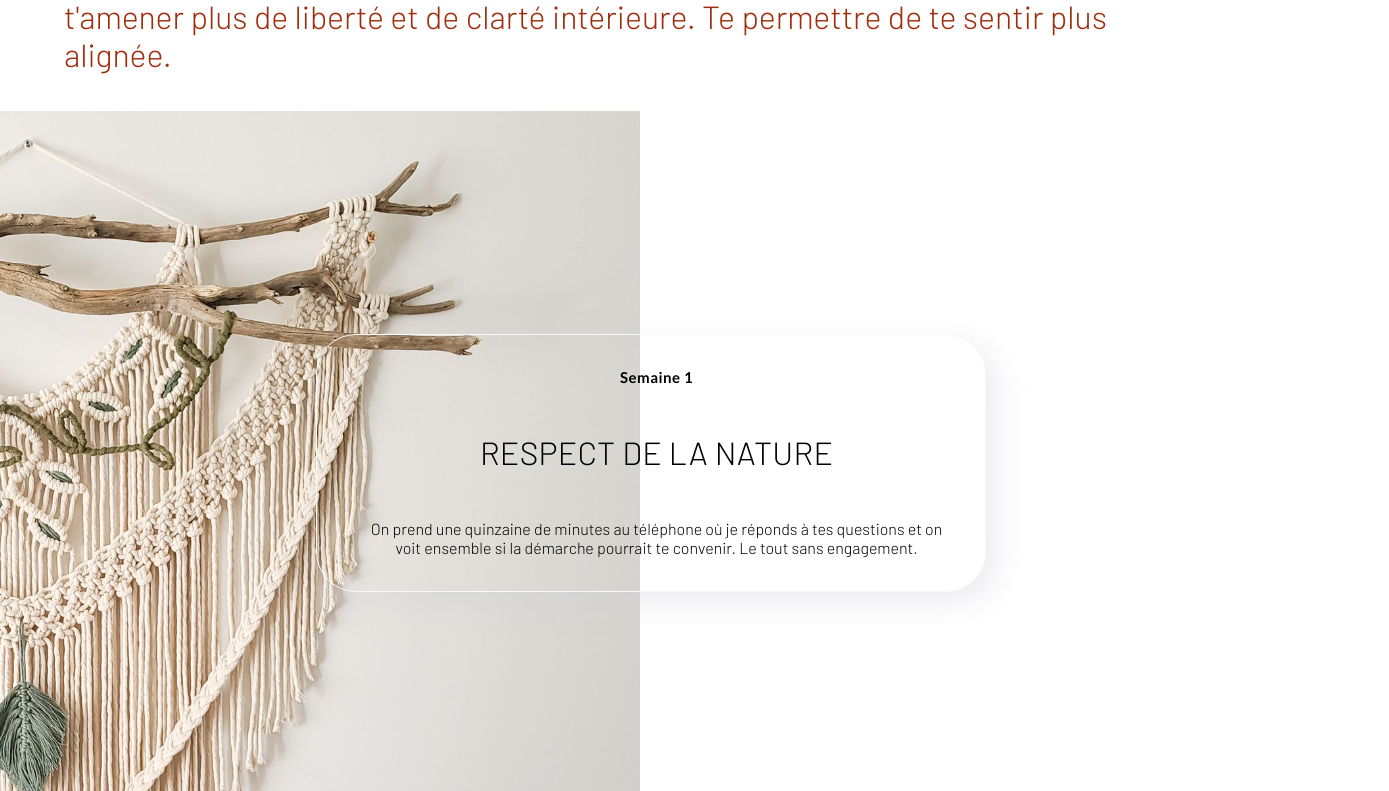
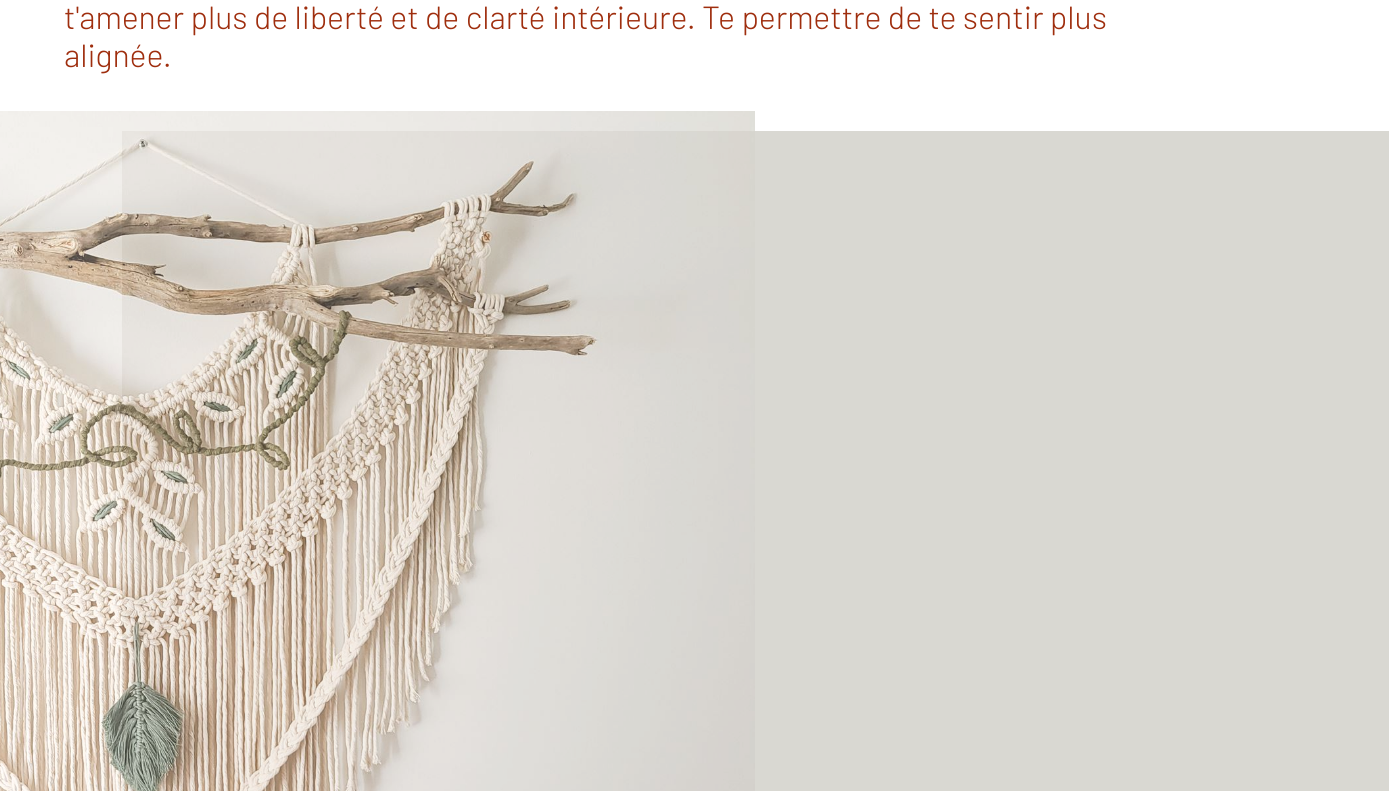
Before and after one commit to Jon104/flora-design, a React (Create React App) app: page /ensemble in a window 1280 px wide. Shown: the part 1449-2240 px from the top of the page, 1389 px wide, since content can reach past the window. Built offline with nearby package versions, Linux system fonts and the light colour scheme.

Commit message:
Added testimonials to slide - played with long image in createTogether

```diff
--- a/src/components/Slide.jsx
+++ b/src/components/Slide.jsx
@@ -110,10 +110,8 @@ const Slide = ({ slide, offset }) => {
         }}
       />
       <SlideContentInner>
-          <Title>Tu vois tu lis dans la tête des gens sans même les connaître !!
-C'est fou!! De se baser seulement sur un questionnaire et wow les
-créations finales!! Je suis scotchée !</Title>
-          <Subtitle>Marie-Claude, 27 ans</Subtitle>
+          <Title>{slide.testamonial.text}</Title>
+          <Subtitle>{slide.testamonial.source}</Subtitle>
         </SlideContentInner>
     </div>
   );
--- a/src/pages/CreateTogether.jsx
+++ b/src/pages/CreateTogether.jsx
@@ -49,71 +49,21 @@ const MiddleSection = styled.div`
 
 const MiddleSectionImage = styled.img`
   position: absolute;
-  left: -50%;
+  left: -40%;
   top: 60%;
   max-width: 100%;
   height: auto;
+  opacity: 0.75;
 `;
 
-const Bubble = styled.div`
-  border: 1px solid #F8F8FB;
-  box-shadow: 10px 10px 30px rgba(208, 207, 220, 0.4);
-  border-radius: 40px;
-  display: flex;
-  flex-direction: column;
-  align-items: left;
-  padding: 18px 28px 18px 40px;
-  width: 600px;
-  right: 20%;
-  position: absolute;
-
-  top: 75%;
+const ImageContainer = styled.div`
+  background-color: #D9D8D2;
+  height: 170vh;
+  width: 110%;
+  margin: 5% 5%;
+  z-index: 2;
   text-align: center;
-
-  @media (max-width: 1000px) {
-    width: 370px;
-    right: 10%;
-  }
-  @media (max-width: 1000px) {
-    width: 280px;
-  }
-`;
-
-const BubbleTag = styled.p`
-  font-family: Lato;
-  font-size: 15px;
-  font-style: normal;
-  font-weight: 600;
-  line-height: 18px;
-  letter-spacing: 0.5px;
-`;
-
-const BubbleTitle = styled.p`
-  font-family: Barlow;
-  font-size: 32px;
-  line-height: 38px;
-  letter-spacing: 0.3px;
-  color: #000000;
-  text-transform: uppercase;
-`;
-
-const BubbleSubtitle = styled.p`
-  font-family: Barlow;
-  position: relative;
-  display: flex;
-  align-items: center;
-  color: #0000000;
-  text-shadow: 1px 1px 5px #000000
-  opacity: 0.8;
-  font-size: 20px;
-  border-radius: nullpx;
-
-  @media (max-width: 1300px) {
-    font-size: 16px;
-  }
-  @media (max-width: 1000px) {
-    font-size: 14px;
-  }
+  text-shadow: 1px 1px 3px #9F2E0E;
 `;
 
 const CreateTogether = () => {
@@ -144,12 +94,9 @@ const CreateTogether = () => {
         <Subtitle>
           Ultimement, je sais que mettre en lumière les fondements de toi-même, ne peut que t'amener plus de liberté et de clarté intérieure. Te permettre de te sentir plus alignée.
         </Subtitle>
+        <ImageContainer>
         <MiddleSectionImage src="./img/middle_section_long_image.jpeg" />
-        <Bubble>
-          <BubbleTag>Semaine 1</BubbleTag>
-          <BubbleTitle>Respect de la nature</BubbleTitle>
-          <BubbleSubtitle>On prend une quinzaine de minutes au téléphone où je réponds à tes questions et on voit ensemble si la démarche pourrait te convenir. Le tout sans engagement.</BubbleSubtitle>
-        </Bubble>
+        </ImageContainer>
       </MiddleSection>
 
     </>
--- a/src/pages/PersonalPiece.jsx
+++ b/src/pages/PersonalPiece.jsx
@@ -47,10 +47,14 @@ const Subtitle = styled.p`
 `;
 
 const MiddleSection = styled.div`
-    padding-top: 6%;
+    padding: 20% 0%;
   display: flex;
   justify-content: center;
   align-items: center;
+
+  @media (max-width: 1300px) {
+    padding: 6% 0%;
+  }
 `;
 
 const Slides = styled.div`
@@ -95,39 +99,45 @@ const Slides = styled.div`
 
 const slides = [
   {
-    title: "Machu Picchu",
-    subtitle: "Peru",
-    description: "Adventure is never far away",
     image:
-      "https://dsm01pap001files.storage.live.com/y4mWARjK_lQhVyae7VRJ2y884QsGgbYUR8BIzZ6XIBjUJVzoYe7XJGpO4KDSZfuFpE71BW3kgeuFZdSnRT3gqZeDwhqZ1jlOMVhew-wOOCXrXrAFU9BYAhPvWJruvsf38K0-ITCIdnuY662_MSxbJo3S1WFDOphta1_Grvl1hrbOgJzhm3heEsoamNj7-ssFc_U?width=1024&height=1024&cropmode=none"
+      "https://dsm01pap001files.storage.live.com/y4mWARjK_lQhVyae7VRJ2y884QsGgbYUR8BIzZ6XIBjUJVzoYe7XJGpO4KDSZfuFpE71BW3kgeuFZdSnRT3gqZeDwhqZ1jlOMVhew-wOOCXrXrAFU9BYAhPvWJruvsf38K0-ITCIdnuY662_MSxbJo3S1WFDOphta1_Grvl1hrbOgJzhm3heEsoamNj7-ssFc_U?width=1024&height=1024&cropmode=none",
+    testamonial: {
+        source: "Marie-Pier, 27 ans",
+        text: "Tu vois tu lis dans la tête des gens sans même les connaître !! C'est fou!! De se baser seulement sur un questionnaire et wow les créations finales!! Je suis scotchée !"
+    }
   },
   {
-    title: "Chamonix",
-    subtitle: "France",
-    description: "Let your dreams come true",
     image:
-      "https://dsm01pap001files.storage.live.com/y4mmkQMpwg5Q7GzRV8kAvEncfZOo4Cc1B4tTldyDm1ypl3Pem2jVY38j1i_q-KIVrOZtijfV5Vhd3DesaPZEvxEC4txtc2-MZRpfukMJTd9o8DNgl7WtOfNxIzg-jZe0xjD-dHp4xngGwrlml6aVKTiHEcO2Jp_mSPOUF1rRt9BGIfoQalqGfi0K0rxKIOq1ANH?width=1024&height=768&cropmode=none"
+      "https://dsm01pap001files.storage.live.com/y4mmkQMpwg5Q7GzRV8kAvEncfZOo4Cc1B4tTldyDm1ypl3Pem2jVY38j1i_q-KIVrOZtijfV5Vhd3DesaPZEvxEC4txtc2-MZRpfukMJTd9o8DNgl7WtOfNxIzg-jZe0xjD-dHp4xngGwrlml6aVKTiHEcO2Jp_mSPOUF1rRt9BGIfoQalqGfi0K0rxKIOq1ANH?width=1024&height=768&cropmode=none",
+      testamonial: {
+        source: "Marie-Pier, 27 ans",
+        text: "Tu vois tu lis dans la tête des gens sans même les connaître !! C'est fou!! De se baser seulement sur un questionnaire et wow les créations finales!! Je suis scotchée !"
+    }
   },
   {
-    title: "Mimisa Rocks",
-    subtitle: "Australia",
-    description: "A piece of heaven",
     image:
-      "https://dsm01pap001files.storage.live.com/y4mZJOu_giGua1sKueH5Iu7S5H1-CsD9IxgUMbCo9nufyLe3mFhOiUfS3hlWwXaFaOEZaqNRjVoomRXdhJ_2goTJRNMOYr-GM1Eh4U5BmWtzjSH4SfjXGu8QVLKR3QkfC2yxIvZntuDnIzAAbfdFPL7BPdJmwxKlOQGKuJ94tb9E2lUAv9sxJfhCYJ2RXCir9VF?width=1024&height=768&cropmode=none"
+      "https://dsm01pap001files.storage.live.com/y4mZJOu_giGua1sKueH5Iu7S5H1-CsD9IxgUMbCo9nufyLe3mFhOiUfS3hlWwXaFaOEZaqNRjVoomRXdhJ_2goTJRNMOYr-GM1Eh4U5BmWtzjSH4SfjXGu8QVLKR3QkfC2yxIvZntuDnIzAAbfdFPL7BPdJmwxKlOQGKuJ94tb9E2lUAv9sxJfhCYJ2RXCir9VF?width=1024&height=768&cropmode=none",
+      testamonial: {
+        source: "Marie-Pier, 27 ans",
+        text: "Tu vois tu lis dans la tête des gens sans même les connaître !! C'est fou!! De se baser seulement sur un questionnaire et wow les créations finales!! Je suis scotchée !"
+    }
   },
   {
-    title: "Four",
-    subtitle: "Australia",
-    description: "A piece of heaven",
     image:
-      "https://dsm01pap001files.storage.live.com/y4mZJOu_giGua1sKueH5Iu7S5H1-CsD9IxgUMbCo9nufyLe3mFhOiUfS3hlWwXaFaOEZaqNRjVoomRXdhJ_2goTJRNMOYr-GM1Eh4U5BmWtzjSH4SfjXGu8QVLKR3QkfC2yxIvZntuDnIzAAbfdFPL7BPdJmwxKlOQGKuJ94tb9E2lUAv9sxJfhCYJ2RXCir9VF?width=1024&height=768&cropmode=none"
+      "https://dsm01pap001files.storage.live.com/y4mZJOu_giGua1sKueH5Iu7S5H1-CsD9IxgUMbCo9nufyLe3mFhOiUfS3hlWwXaFaOEZaqNRjVoomRXdhJ_2goTJRNMOYr-GM1Eh4U5BmWtzjSH4SfjXGu8QVLKR3QkfC2yxIvZntuDnIzAAbfdFPL7BPdJmwxKlOQGKuJ94tb9E2lUAv9sxJfhCYJ2RXCir9VF?width=1024&height=768&cropmode=none",
+      testamonial: {
+        source: "Marie-Pier, 27 ans",
+        text: "Tu vois tu lis dans la tête des gens sans même les connaître !! C'est fou!! De se baser seulement sur un questionnaire et wow les créations finales!! Je suis scotchée !"
+    }
+
   },
   {
-    title: "Five",
-    subtitle: "Australia",
-    description: "A piece of heaven",
     image:
-      "https://dsm01pap001files.storage.live.com/y4mZJOu_giGua1sKueH5Iu7S5H1-CsD9IxgUMbCo9nufyLe3mFhOiUfS3hlWwXaFaOEZaqNRjVoomRXdhJ_2goTJRNMOYr-GM1Eh4U5BmWtzjSH4SfjXGu8QVLKR3QkfC2yxIvZntuDnIzAAbfdFPL7BPdJmwxKlOQGKuJ94tb9E2lUAv9sxJfhCYJ2RXCir9VF?width=1024&height=768&cropmode=none"
+      "https://dsm01pap001files.storage.live.com/y4mZJOu_giGua1sKueH5Iu7S5H1-CsD9IxgUMbCo9nufyLe3mFhOiUfS3hlWwXaFaOEZaqNRjVoomRXdhJ_2goTJRNMOYr-GM1Eh4U5BmWtzjSH4SfjXGu8QVLKR3QkfC2yxIvZntuDnIzAAbfdFPL7BPdJmwxKlOQGKuJ94tb9E2lUAv9sxJfhCYJ2RXCir9VF?width=1024&height=768&cropmode=none",
+      testamonial: {
+        source: "Marie-Pier, 27 ans",
+        text: "Tu vois tu lis dans la tête des gens sans même les connaître !! C'est fou!! De se baser seulement sur un questionnaire et wow les créations finales!! Je suis scotchée !"
+    }
   }
 ];
 
```
